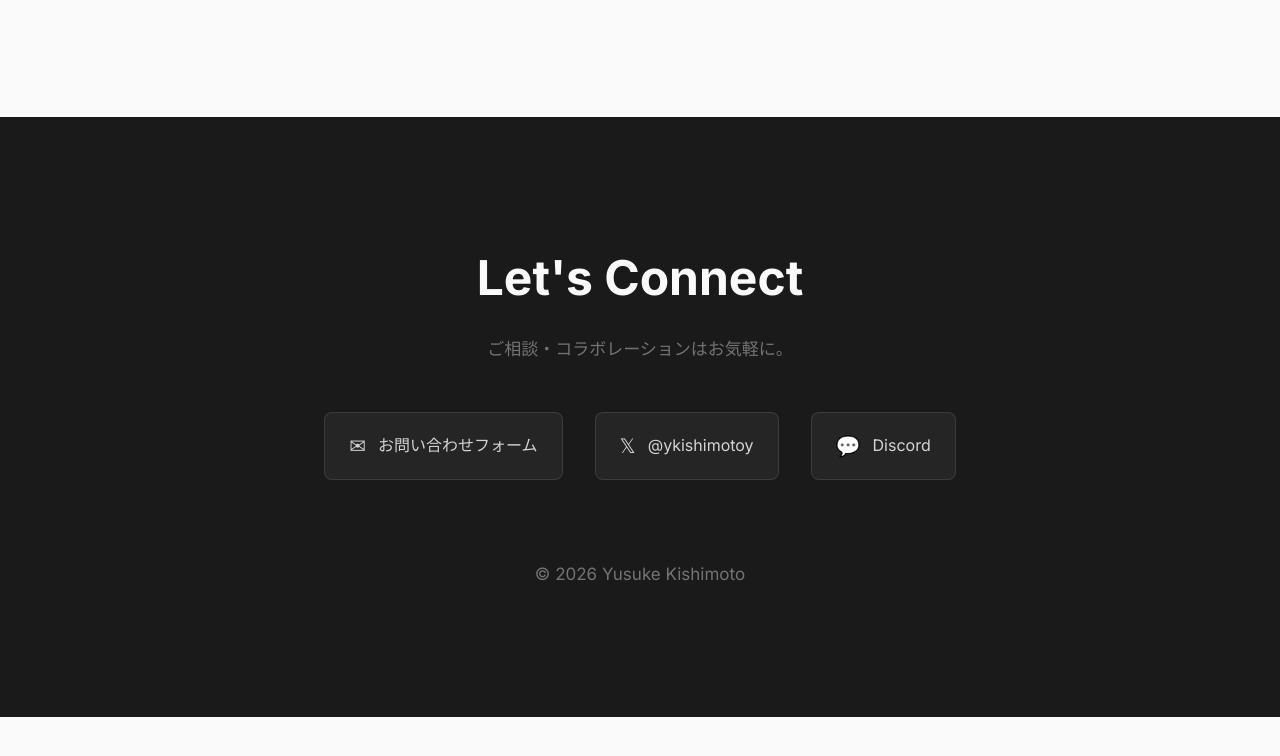
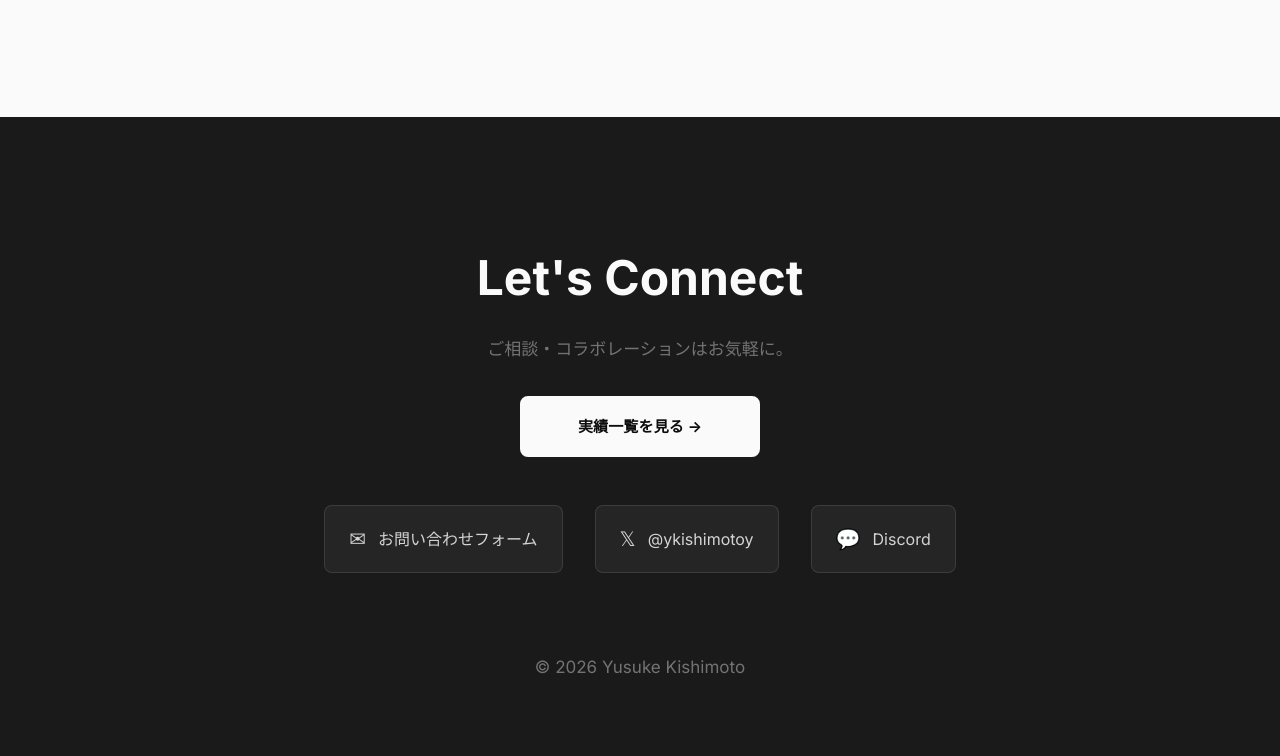
Before and after one commit to ykishimotoy/AISamuraiProfile, a plain HTML site: page index.html in a window 1280 px wide. Shown: the part 5466-6222 px from the top of the page. Before the commit the page ends 6183 px from the top, so only its background shows below. Drawn offline with Linux system fonts and the light colour scheme.

Commit message:
add button

```diff
--- a/index.html
+++ b/index.html
@@ -295,6 +295,9 @@
       <div class="container">
         <h2>Let's Connect</h2>
         <p>ご相談・コラボレーションはお気軽に。</p>
+        <div class="contact-actions">
+          <a href="achievements.html" class="btn-achievements btn-achievements--contact">実績一覧を見る &rarr;</a>
+        </div>
         <div class="contact-links">
           <a href="https://forms.gle/2ec8u51XB7iNEFso7" target="_blank" rel="noopener" class="contact-item">
             <span class="contact-icon">✉</span>
--- a/styles.css
+++ b/styles.css
@@ -972,6 +972,27 @@ ul {
   margin-bottom: 48px;
 }
 
+.contact-actions {
+  display: flex;
+  justify-content: center;
+  margin: -16px 0 48px;
+}
+
+.btn-achievements--contact {
+  display: inline-block;
+  margin-top: 0;
+  min-width: 240px;
+  color: var(--black);
+  background: var(--white);
+  border-color: var(--white);
+}
+
+.btn-achievements--contact:hover {
+  color: var(--white);
+  background: transparent;
+  border-color: var(--white);
+}
+
 .contact-links {
   display: flex;
   justify-content: center;
```
